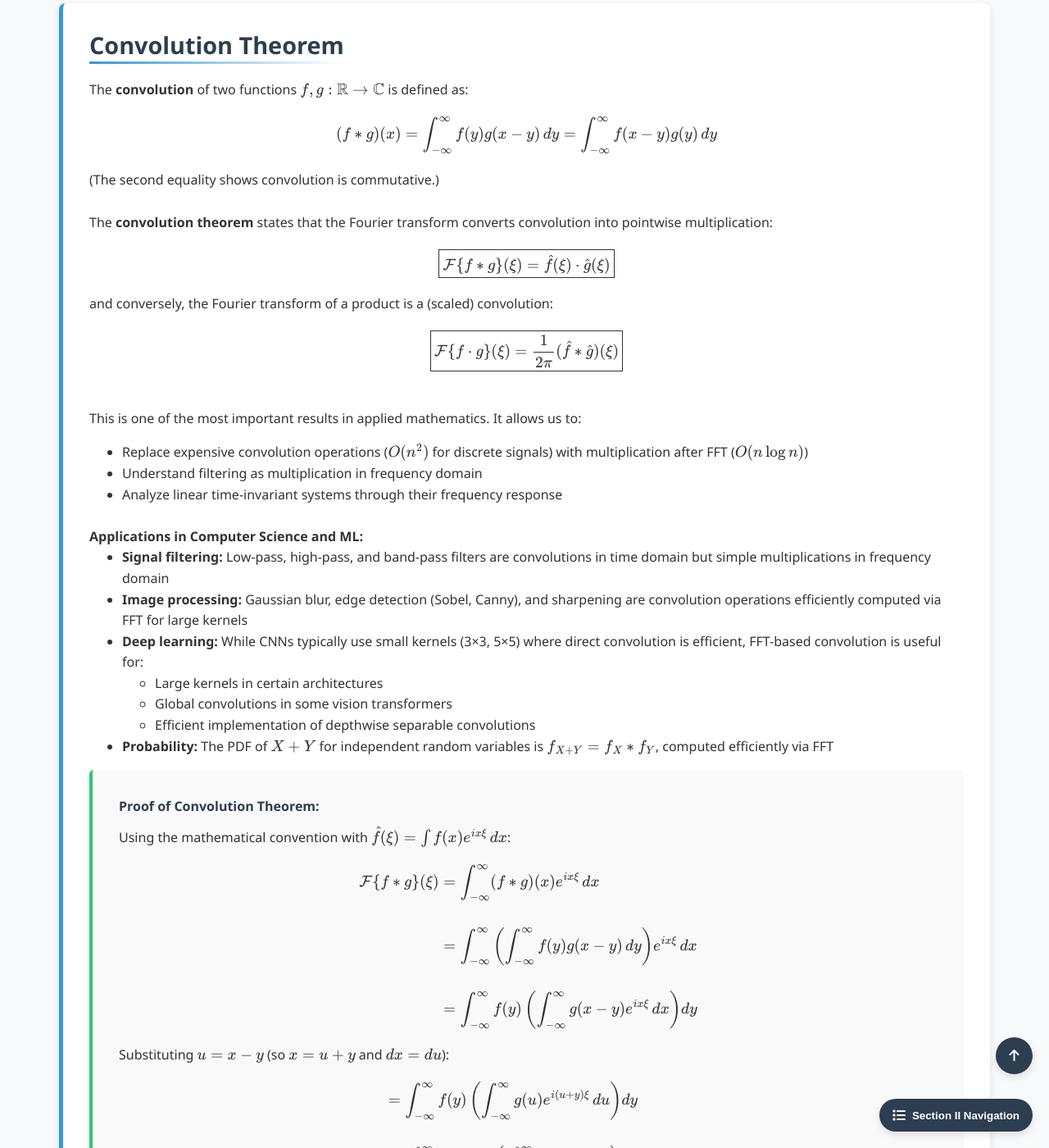
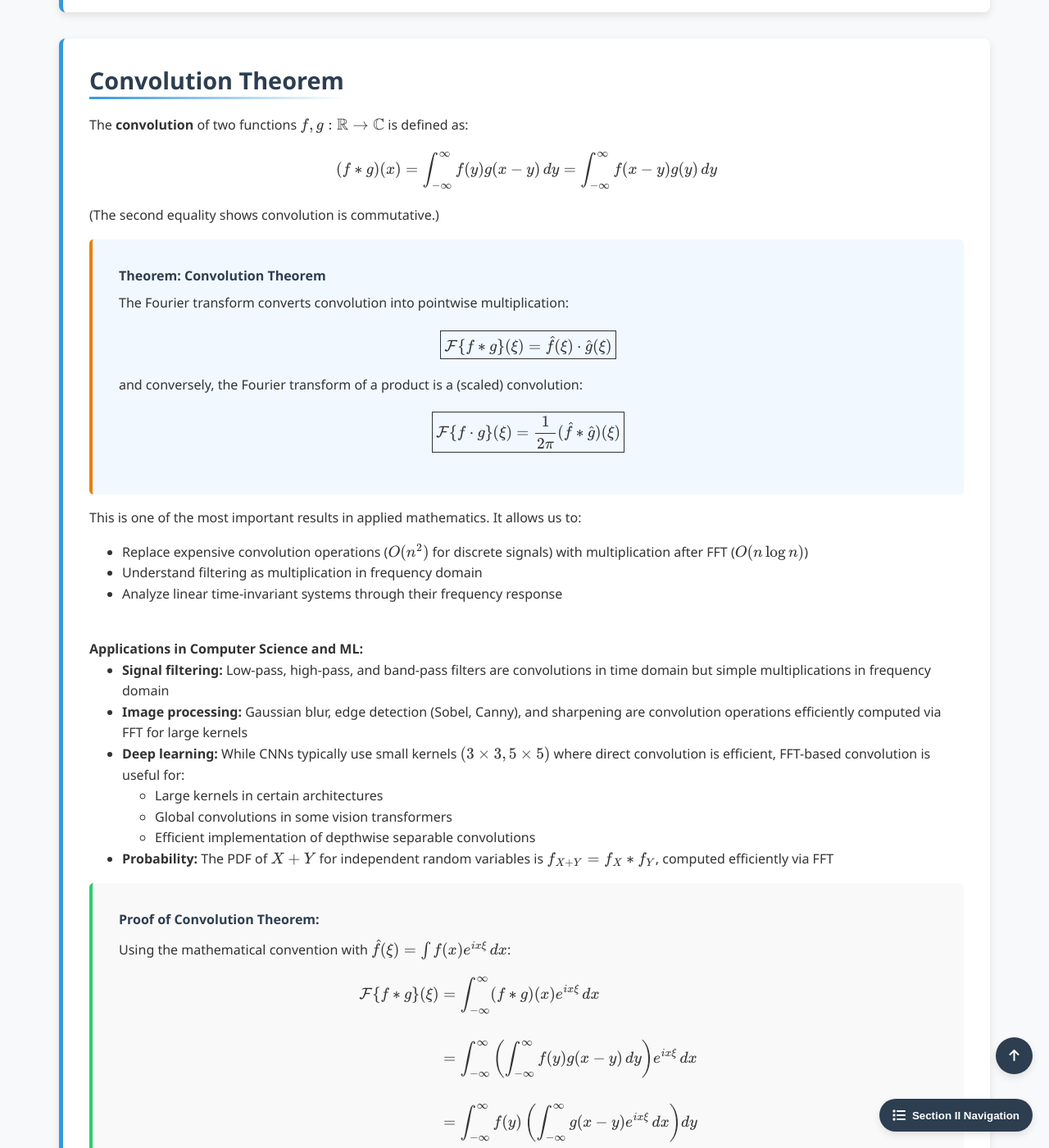
Before and after one commit to Yusukey01/yusukey01.github.io, a Jekyll site: the page built from Mathematics/Calculus/fourier_transform.html, in a window 1280 px wide and 1400 px high, scrolled down 4704 px. Shown: the whole window at 82% size. Built offline with Jekyll 4.4.1, drawn with Linux system fonts in a browser that asks for light colours; some of the changed text lies outside the part shown.

Commit message:
revised contents

```diff
--- a/Mathematics/Calculus/fourier_transform.html
+++ b/Mathematics/Calculus/fourier_transform.html
@@ -124,22 +124,21 @@ uses_python: true
                 As \(L \to \infty\), the discrete frequencies \(\omega_n = \frac{n\pi}{L}\) become densely packed with spacing
                 \(\Delta\omega = \frac{\pi}{L} \to 0\), and the sum approaches an integral. This limiting process yields the
                 Fourier transform.
-            <br><br>
+
+                <div class="theorem">
+                    <span class="theorem-title">Definition: Fourier Transform</span>
                         For a function \(f: \mathbb{R} \to \mathbb{C}\), we define:
                         \[
-            \boxed{
                         \hat{f}(\xi) = \mathcal{F}\{f\}(\xi) = \int_{-\infty}^{\infty} f(x)e^{i x\xi} \, dx
-            }
                         \]
                         where \(\xi \in \mathbb{R}\) is the <strong>frequency variable</strong>.
                         <br><br>
                         The <strong>inverse Fourier transform</strong> recovers \(f\) from \(\hat{f}\):
                         \[
-            \boxed{
                         f(x) = \mathcal{F}^{-1}\{\hat{f}\}(x) = \frac{1}{2\pi}\int_{-\infty}^{\infty} \hat{f}(\xi)e^{-i x\xi} \, d\xi
-            }
                         \]
-            <br>
+                </div>
+
                 <strong>Note on Conventions:</strong> As discussed in <a href="fourier_series.html#convention">Part 14</a>, we use
                 the mathematical/PDE convention with positive sign in the forward transform and negative in the inverse. Engineering
                 and physics often use the opposite convention: \(\hat{f}(\omega) = \int_{-\infty}^{\infty} f(t)e^{-i\omega t} \, dt\).
@@ -281,9 +280,11 @@ uses_python: true
                 (f * g)(x) = \int_{-\infty}^{\infty} f(y)g(x-y) \, dy = \int_{-\infty}^{\infty} f(x-y)g(y) \, dy
                 \]
                 (The second equality shows convolution is commutative.)
-            <br><br>
-            The <strong>convolution theorem</strong> states that the Fourier transform converts convolution into pointwise
-            multiplication:
+            </p>
+
+            <div class="theorem">
+                <span class="theorem-title">Theorem: Convolution Theorem</span>
+                The Fourier transform converts convolution into pointwise multiplication:
                 \[
                 \boxed{\mathcal{F}\{f * g\}(\xi) = \hat{f}(\xi) \cdot \hat{g}(\xi)}
                 \]
@@ -291,22 +292,23 @@ uses_python: true
                 \[
                 \boxed{\mathcal{F}\{f \cdot g\}(\xi) = \frac{1}{2\pi}(\hat{f} * \hat{g})(\xi)}
                 \]
-            <br>
+            </div>
+            <p>
                 This is one of the most important results in applied mathematics. It allows us to:
                 <ul style="padding-left: 40px;">
                     <li>Replace expensive convolution operations (\(O(n^2)\) for discrete signals) with multiplication after
                     FFT (\(O(n \log n)\))</li>
                     <li>Understand filtering as multiplication in frequency domain</li>
                     <li>Analyze linear time-invariant systems through their frequency response</li>
-            </ul>
-            <br>
+                </ul><br>
+            </p>
             <strong>Applications in Computer Science and ML:</strong>
             <ul style="padding-left: 40px;">
                 <li><strong>Signal filtering:</strong> Low-pass, high-pass, and band-pass filters are convolutions in time
                 domain but simple multiplications in frequency domain</li>
                 <li><strong>Image processing:</strong> Gaussian blur, edge detection (Sobel, Canny), and sharpening are
                 convolution operations efficiently computed via FFT for large kernels</li>
-                <li><strong>Deep learning:</strong> While CNNs typically use small kernels (3×3, 5×5) where direct convolution
+                <li><strong>Deep learning:</strong> While CNNs typically use small kernels \((3 \times 3, 5 \times 5)\) where direct convolution
                 is efficient, FFT-based convolution is useful for:
                     <ul style="padding-left: 40px;">
                         <li>Large kernels in certain architectures</li>
@@ -338,7 +340,6 @@ uses_python: true
                 \]
                 The interchange of integration order is justified by Fubini's theorem when \(f, g \in L^1(\mathbb{R})\).
             </div>
-            </p>
             </section>
 
             <section id="discrete" class="section-content">
@@ -346,8 +347,10 @@ uses_python: true
                 <p>
                     In computational applications, we work with discrete, finite sequences rather than continuous functions.
                     The <strong>Discrete Fourier Transform (DFT)</strong> is the discrete analog of the continuous Fourier transform.
-            <br><br>
-            <strong>Definition:</strong> For a sequence \(\{x_0, x_1, \ldots, x_{N-1}\}\) of \(N\) complex numbers, the DFT is:
+                </p>
+                <div class="theorem">
+                    <span class="theorem-title">Definition: DFT & IDFT</span>
+                    For a sequence \(\{x_0, x_1, \ldots, x_{N-1}\}\) of \(N\) complex numbers, the DFT is:
                     \[
                     X_k = \sum_{n=0}^{N-1} x_n e^{-\frac{2\pi i}{N}kn}, \quad k = 0, 1, \ldots, N-1
                     \]
@@ -355,7 +358,8 @@ uses_python: true
                     \[
                     x_n = \frac{1}{N}\sum_{k=0}^{N-1} X_k e^{\frac{2\pi i}{N}kn}, \quad n = 0, 1, \ldots, N-1
                     \]
-            <br>
+                </div>
+                <p>
                     <strong>Connection to Continuous Transform:</strong> The DFT can be viewed as:
                     <ul style="padding-left: 40px;">
                         <li>Sampling a periodic function at \(N\) equally spaced points</li>
@@ -379,21 +383,20 @@ uses_python: true
                     \mathbf{X} = W\mathbf{x}, \quad \mathbf{x} = \frac{1}{N}W^*\mathbf{X}
                     \]
                     where \(W^*\) is the conjugate transpose.
-            <br><br>
+                </p>
+                <p>
                     <strong>Properties of the DFT Matrix:</strong>
                     <ul style="padding-left: 40px;">
                         <li><strong>Orthogonality:</strong> \(W^*W = NI\), so \(W^{-1} = \frac{1}{N}W^*\)</li>
                         <li><strong>Symmetry:</strong> \(W\) is symmetric: \(W^T = W\)</li>
                         <li><strong>Eigenvalues:</strong> The eigenvalues of the DFT matrix are \(\pm 1, \pm i\) (for \(N = 4k\))</li>
                         <li><strong>Circulant diagonalization:</strong> The DFT matrix diagonalizes all circulant matrices</li>
-            </ul>
-            <br>
+                    </ul><br>
                     <strong>Computational Complexity:</strong>
                     <ul style="padding-left: 40px;">
                         <li><strong>Direct computation:</strong> \(O(N^2)\) complex multiplications and additions</li>
                         <li><strong>Fast Fourier Transform:</strong> \(O(N \log N)\) operations (see next section)</li>
-            </ul>
-            <br>
+                    </ul><br>
                     <strong>Practical Considerations for CS/ML:</strong>
                     <ul style="padding-left: 40px;">
                         <li><strong>Zero-padding:</strong> Padding sequences to powers of 2 enables efficient radix-2 FFT algorithms</li>
@@ -410,7 +413,8 @@ uses_python: true
                 <p>
                     The <strong>Fast Fourier Transform (FFT)</strong> is not a different transform but an efficient algorithm for
                     computing the DFT, reducing complexity from \(O(N^2)\) to \(O(N \log N)\).
-            <br><br>
+                </p>
+                <p>
                     <strong>Cooley-Tukey Algorithm (Radix-2 FFT):</strong>
                     <br>
                     The key insight is to exploit the structure of the DFT matrix using divide-and-conquer. For \(N = 2^m\),
@@ -433,7 +437,9 @@ uses_python: true
                     X_{k+N/2} = E_k - \omega^k O_k
                     \]
                     (using the fact that \(\omega^{k+N/2} = -\omega^k\) since \(\omega^{N/2} = e^{-i\pi} = -1\)).
-            <br><br>
+                </p>
+
+                <p>
                     This gives the recurrence \(T(N) = 2T(N/2) + O(N)\), yielding \(T(N) = O(N \log N)\) by the Master theorem.
                     <br><br>
                     <strong>Other FFT Algorithms:</strong>
@@ -442,8 +448,7 @@ uses_python: true
                         <li><strong>Split-radix FFT:</strong> Combines radix-2 and radix-4 for optimal operation count</li>
                         <li><strong>Prime-factor algorithm (Good-Thomas):</strong> For \(N = N_1 N_2\) with \(\gcd(N_1, N_2) = 1\)</li>
                         <li><strong>Chirp Z-transform (Bluestein):</strong> Computes DFT of any size via convolution</li>
-            </ul>
-            <br>
+                    </ul><br>
                     <strong>Implementation Considerations:</strong>
                     <ul style="padding-left: 40px;">
                         <li><strong>Bit-reversal permutation:</strong> Required for in-place Cooley-Tukey algorithm</li>
@@ -451,8 +456,8 @@ uses_python: true
                         <li><strong>Cache optimization:</strong> FFTW uses self-tuning to optimize for specific hardware</li>
                         <li><strong>SIMD vectorization:</strong> Modern CPUs can compute multiple FFT butterflies in parallel</li>
                         <li><strong>Numerical stability:</strong> Use of split-radix reduces roundoff error accumulation</li>
-            </ul>
-            <br>
+                    </ul><br>
+                </p>
 
                 <strong>Python Example:</strong>
                 <div class="code-container">
@@ -510,7 +515,6 @@ uses_python: true
                     </div>
                 </div>
 
-            </p>
             </section>
 
             <section id="ml" class="section-content">
```
Lines whose indentation alone changed are shown as unchanged.
